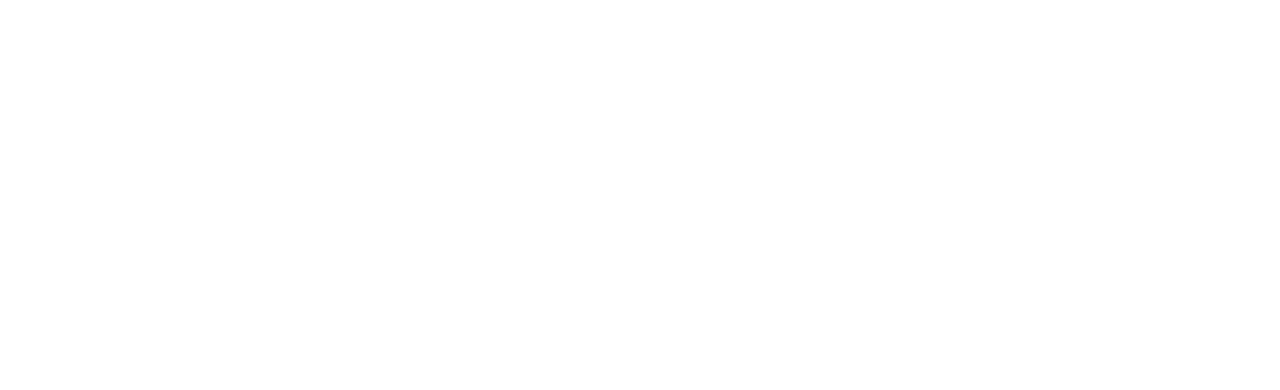
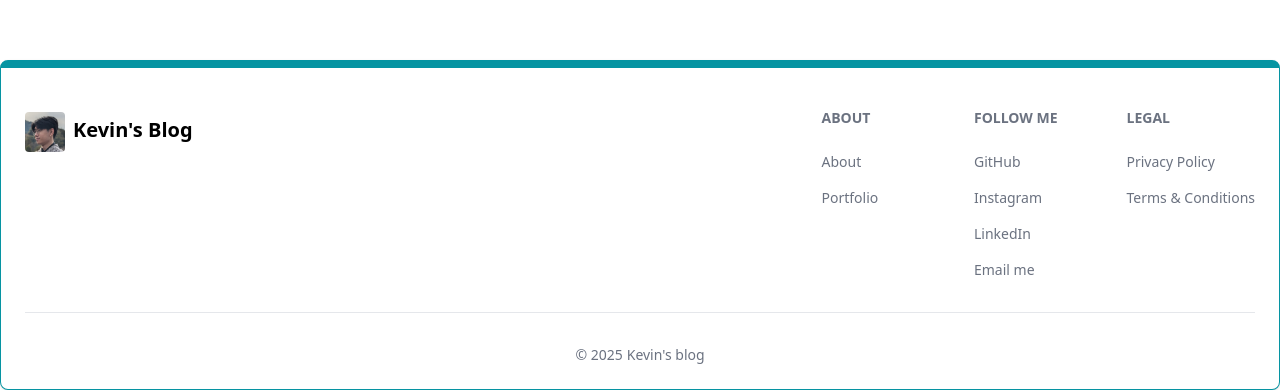
Before and after one commit to kevinsangyu/portfolio-blog, a React (Vite) app in the folder client/: page /sign-up in a window 1280 px wide. Shown: the part 884-1274 px from the top of the page. Before the commit the page ends 944 px from the top, so only its background shows below. Built offline with nearby package versions, Linux system fonts and the light colour scheme.

Commit message:
footer complete, needs populating though.

```diff
--- a/client/src/App.jsx
+++ b/client/src/App.jsx
@@ -7,6 +7,7 @@
 import SignIn from './pages/SignIn'
 import SignUp from './pages/SignUp'
 import Header from './components/Header'
+import Footer from './components/Footer'
 
 export default function App() {
   return (
@@ -20,6 +21,7 @@
         <Route path="/sign-in" element={<SignIn />} />
         <Route path="/sign-up" element={<SignUp />} />
       </Routes>
+      <Footer />
     </BrowserRouter>
   )
 }
--- /dev/null
+++ b/client/src/components/Footer.jsx
@@ -0,0 +1,68 @@
+import { Footer, Avatar } from 'flowbite-react'
+import React from 'react'
+import { Link } from 'react-router-dom'
+
+export default function FooterComponent() {
+  return (
+    <Footer container className='border border-t-8 border-teal-500'>
+        <div className="w-full max-w-7xl mx-auto">
+            <div className="grid w-full justify-between sm:flex md:grid-cols-1">
+                <div className="mt-5">
+                    {/* Icon */}
+                    <Link to="/" className='text-lg sm:text-xl font-semibold dark:text-white'>
+                        <div className="flex space-x-2">
+                        <Avatar img="/images/blogicon.jpg" size="md"/>
+                        <span className='px-0 py-1'>Kevin's Blog</span>
+                        </div>
+                    </Link>
+                </div>
+                <div className="grid grid-cols-2 gap-8 mt-4 sm:grid-cols-3 sm:gap-6">
+                    <div>
+                        <Footer.Title title='About' />
+                        <Footer.LinkGroup col>
+                            <Footer.Link href="/about" target='_blank' rel='noopener noreferrer'>
+                                About
+                            </Footer.Link>
+                            <Footer.Link href="/" target='_blank' rel='noopener noreferrer'>
+                                Portfolio
+                            </Footer.Link>
+                        </Footer.LinkGroup>
+                    </div>
+                    <div>
+                        <Footer.Title title='Follow me' />
+                        <Footer.LinkGroup col>
+                            <Footer.Link href="https://github.com/kevinsangyu" target='_blank' rel='noopener noreferrer'>
+                                GitHub
+                            </Footer.Link>
+                            <Footer.Link href="https://www.instagram.com/kevim3618/" target='_blank' rel='noopener noreferrer'>
+                                Instagram
+                            </Footer.Link>
+                            <Footer.Link href="https://www.linkedin.com/in/kevinsangyu/" target='_blank' rel='noopener noreferrer'>
+                                LinkedIn
+                            </Footer.Link>
+                            <Footer.Link href="mailto:kevin.sang.yu+blog@gmail.com" target='_blank' rel='noopener noreferrer'>
+                                Email me
+                            </Footer.Link>
+                        </Footer.LinkGroup>
+                    </div>
+                    <div>
+                        <Footer.Title title='Legal' />
+                        <Footer.LinkGroup col>
+                            <Footer.Link href="https://github.com/kevinsangyu" target='_blank' rel='noopener noreferrer'>
+                                Privacy Policy
+                            </Footer.Link>
+                            <Footer.Link href="https://www.instagram.com/kevim3618/" target='_blank' rel='noopener noreferrer'>
+                                Terms & Conditions
+                            </Footer.Link>
+                        </Footer.LinkGroup>
+                    </div>
+                </div>
+            </div>
+            <Footer.Divider />
+            <div className="">
+                <Footer.Copyright href='#' by="Kevin's blog" year={new Date().getFullYear()}/>
+            </div>
+        </div>
+    </Footer>
+  )
+}
```
